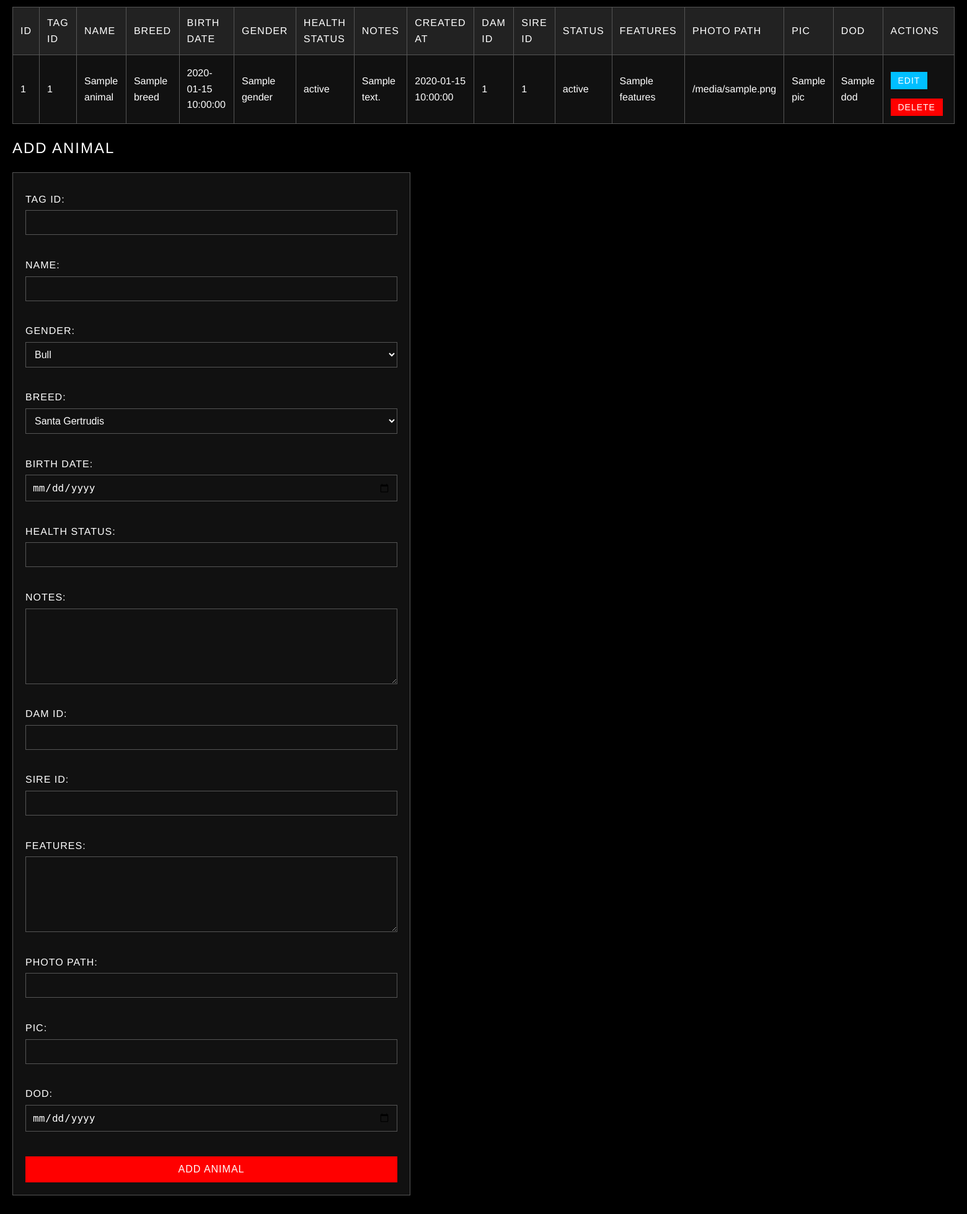
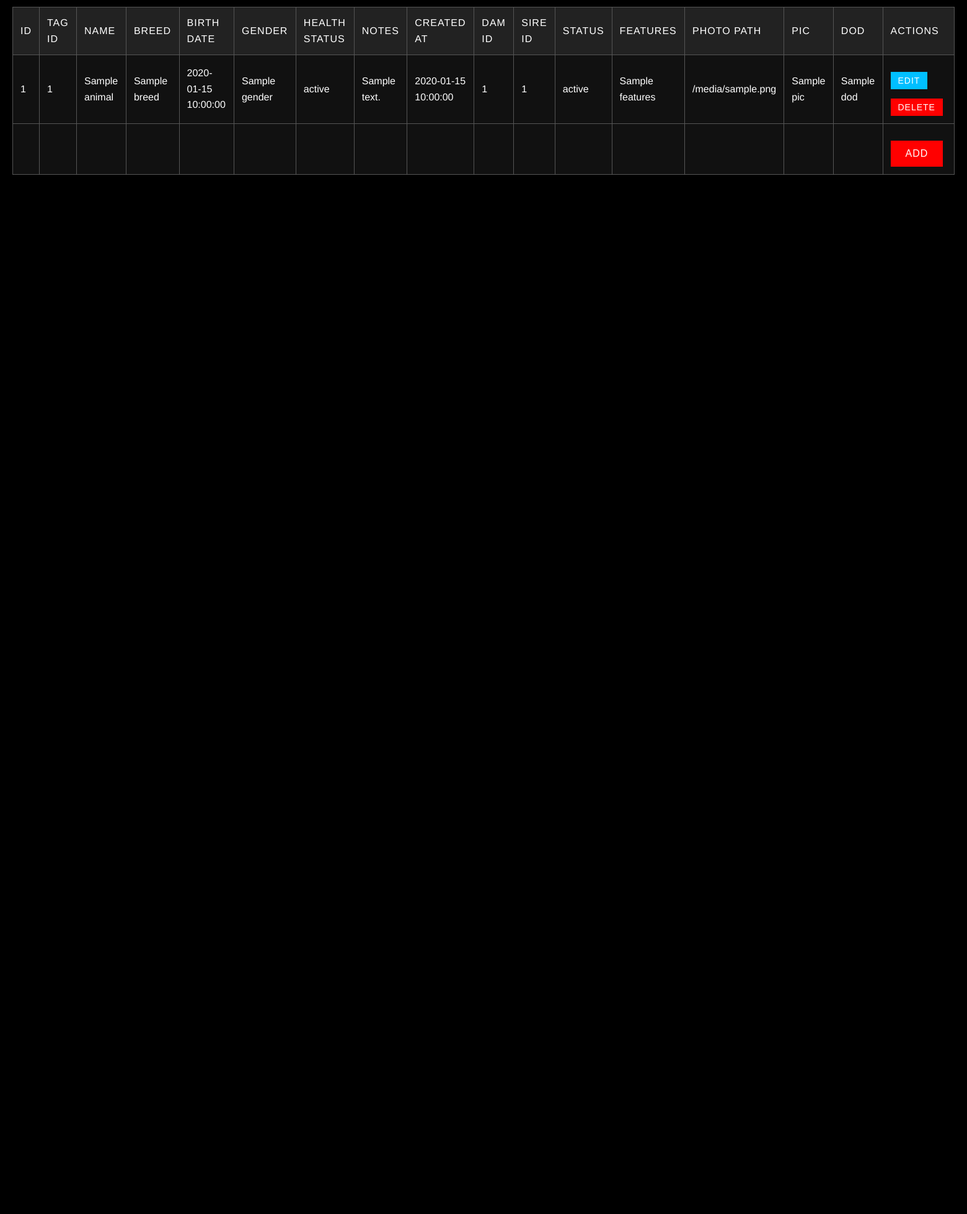
Before and after one commit to AlliTec/ha-addons, a Python web app: template farm-assistant-addon/templates/index.html in a window 1560 px wide. Shown: the part 141-2100 px from the top of the page at 62% size. After the commit the page ends 423 px from the top, so only its background shows below. Run offline with Jinja, Linux system fonts and the light colour scheme; the template is opened without the code that fills it: most values are stand-ins (such as "Sample title", 1, 10 or a date in 2020).

Commit message:
Replace add form with inline empty row

```diff
--- a/farm-assistant-addon/config.yaml
+++ b/farm-assistant-addon/config.yaml
@@ -1,5 +1,5 @@
 name: Farm Assistant
-version: "0.6.5"
+version: "0.6.6"
 slug: farm_assistant
 description: "An addon to manage your farm's livestock data."
 arch:
--- a/farm-assistant-addon/static/script.js
+++ b/farm-assistant-addon/static/script.js
@@ -2,56 +2,23 @@ console.log("Script loaded");
 
 document.addEventListener("DOMContentLoaded", () => {
     console.log("DOM loaded");
-    const addAnimalForm = document.getElementById("add-animal-form");
-    console.log("Form found:", addAnimalForm);
-
-    addAnimalForm.addEventListener("submit", async (event) => {
-        event.preventDefault();
-        console.log("Form submitted");
-
-        const formData = new FormData(addAnimalForm);
-        const animal = Object.fromEntries(formData.entries());
-        const action = event.submitter.dataset.action;
-
-        let url = "/add_animal";
-        let method = "POST";
-
-        if (action === "update") {
-            url = `/update_animal/${animal.id}`;
-            method = "PUT";
-        }
-
-        const response = await fetch(url, {
-            method: method,
-            headers: {
-                "Content-Type": "application/json",
-            },
-            body: JSON.stringify(animal),
-        });
-
-        if (response.ok) {
-            alert(`Animal ${action === "update" ? "updated" : "added"} successfully!`);
-            addAnimalForm.reset();
-            const submitButton = document.querySelector("#add-animal-form button");
-            submitButton.textContent = "Add Animal";
-            submitButton.dataset.action = "add";
-            populateAnimalList();
-        } else {
-            const error = await response.json();
-            alert(`Error: ${error.detail}`);
-        }
-    });
 
     // Initial population done server-side
 });
 
 async function populateAnimalList() {
     const animalListBody = document.querySelector("#livestock-list tbody");
-    animalListBody.innerHTML = "";
+    const rows = animalListBody.querySelectorAll("tr");
+    rows.forEach(row => {
+        if (!row.classList.contains("empty-row")) {
+            row.remove();
+        }
+    });
 
     const response = await fetch("/get_animals");
     const animals = await response.json();
 
+    const emptyRow = animalListBody.querySelector(".empty-row");
     animals.forEach(animal => {
         const row = document.createElement("tr");
         row.innerHTML = `
@@ -76,7 +43,7 @@ async function populateAnimalList() {
                 <button class="delete-btn" data-id="${animal.id}">Delete</button>
             </td>
         `;
-        animalListBody.appendChild(row);
+        animalListBody.insertBefore(row, emptyRow);
     });
 
     animalListBody.addEventListener("click", async (event) => {
@@ -95,6 +62,64 @@ async function populateAnimalList() {
                     alert(`Error: ${error.detail}`);
                 }
             }
+        }
+
+        if (event.target.classList.contains("add-btn")) {
+            const row = event.target.closest("tr");
+            const cells = row.querySelectorAll("td");
+            cells.forEach((cell, index) => {
+                if (index < cells.length - 1) {
+                    const input = document.createElement("input");
+                    input.type = "text";
+                    cell.innerHTML = "";
+                    cell.appendChild(input);
+                }
+            });
+            const addBtn = row.querySelector(".add-btn");
+            addBtn.textContent = "Save";
+            addBtn.classList.remove("add-btn");
+            addBtn.classList.add("save-add-btn");
+            const cancelBtn = document.createElement("button");
+            cancelBtn.textContent = "Cancel";
+            cancelBtn.classList.add("cancel-add-btn");
+            row.querySelector("td:last-child").appendChild(cancelBtn);
+        }
+
+        if (event.target.classList.contains("save-add-btn")) {
+            const row = event.target.closest("tr");
+            const cells = row.querySelectorAll("td");
+            const animal = {};
+            const fields = ["id", "tag_id", "name", "breed", "birth_date", "gender", "health_status", "notes", "created_at", "dam_id", "sire_id", "status", "features", "photo_path", "pic", "dod"];
+            cells.forEach((cell, index) => {
+                if (index < cells.length - 1) {
+                    const input = cell.querySelector("input");
+                    animal[fields[index]] = input ? input.value : "";
+                }
+            });
+            const response = await fetch("/add_animal", {
+                method: "POST",
+                headers: {"Content-Type": "application/json"},
+                body: JSON.stringify(animal)
+            });
+            if (response.ok) {
+                alert("Animal added successfully!");
+                populateAnimalList();
+            } else {
+                const error = await response.json();
+                alert(`Error: ${error.detail}`);
+            }
+        }
+
+        if (event.target.classList.contains("cancel-add-btn")) {
+            const row = event.target.closest("tr");
+            const cells = row.querySelectorAll("td");
+            cells.forEach(cell => cell.innerHTML = "");
+            const saveBtn = row.querySelector(".save-add-btn");
+            saveBtn.textContent = "Add";
+            saveBtn.classList.remove("save-add-btn");
+            saveBtn.classList.add("add-btn");
+            const cancelBtn = row.querySelector(".cancel-add-btn");
+            cancelBtn.remove();
         }
 
         if (event.target.classList.contains("edit-btn")) {
--- a/farm-assistant-addon/templates/index.html
+++ b/farm-assistant-addon/templates/index.html
@@ -56,64 +56,29 @@
                 </td>
             </tr>
             {% endfor %}
+            <tr class="empty-row">
+                <td></td>
+                <td></td>
+                <td></td>
+                <td></td>
+                <td></td>
+                <td></td>
+                <td></td>
+                <td></td>
+                <td></td>
+                <td></td>
+                <td></td>
+                <td></td>
+                <td></td>
+                <td></td>
+                <td></td>
+                <td></td>
+                <td><button class="add-btn">Add</button></td>
+            </tr>
         </tbody>
     </table>
 
-    <h2>Add Animal</h2>
-    <form id="add-animal-form">
-        <input type="hidden" id="animal-id" name="id">
-        <label for="animal-tag-id">Tag ID:</label>
-        <input type="text" id="animal-tag-id" name="tag_id">
-        <br>
-        <label for="animal-name">Name:</label>
-        <input type="text" id="animal-name" name="name">
-        <br>
-        <label for="animal-gender">Gender:</label>
-        <select id="animal-gender" name="gender">
-            <option value="Bull">Bull</option>
-            <option value="Cow">Cow</option>
-            <option value="Steer">Steer</option>
-            <option value="Heifer">Heifer</option>
-        </select>
-        <br>
-        <label for="animal-breed">Breed:</label>
-        <select id="animal-breed" name="breed">
-            <option value="Santa Gertrudis">Santa Gertrudis</option>
-            <option value="Brahman">Brahman</option>
-            <option value="Angus">Angus</option>
-            <option value="Hereford">Hereford</option>
-            <option value="Other">Other</option>
-        </select>
-        <br>
-        <label for="animal-birth-date">Birth Date:</label>
-        <input type="date" id="animal-birth-date" name="birth_date">
-        <br>
-        <label for="animal-health-status">Health Status:</label>
-        <input type="text" id="animal-health-status" name="health_status">
-        <br>
-        <label for="animal-notes">Notes:</label>
-        <textarea id="animal-notes" name="notes"></textarea>
-        <br>
-        <label for="animal-dam-id">Dam ID:</label>
-        <input type="number" id="animal-dam-id" name="dam_id">
-        <br>
-        <label for="animal-sire-id">Sire ID:</label>
-        <input type="number" id="animal-sire-id" name="sire_id">
-        <br>
-        <label for="animal-features">Features:</label>
-        <textarea id="animal-features" name="features"></textarea>
-        <br>
-        <label for="animal-photo-path">Photo Path:</label>
-        <input type="text" id="animal-photo-path" name="photo_path">
-        <br>
-        <label for="animal-pic">Pic:</label>
-        <input type="text" id="animal-pic" name="pic">
-        <br>
-        <label for="animal-dod">DOD:</label>
-        <input type="date" id="animal-dod" name="dod">
-        <br>
-        <button type="submit">Add Animal</button>
-    </form>
+
 
     <script src="static/script.js"></script>
 </body>
```
Also changed, not shown: farm-assistant-addon/CHANGELOG.md.
